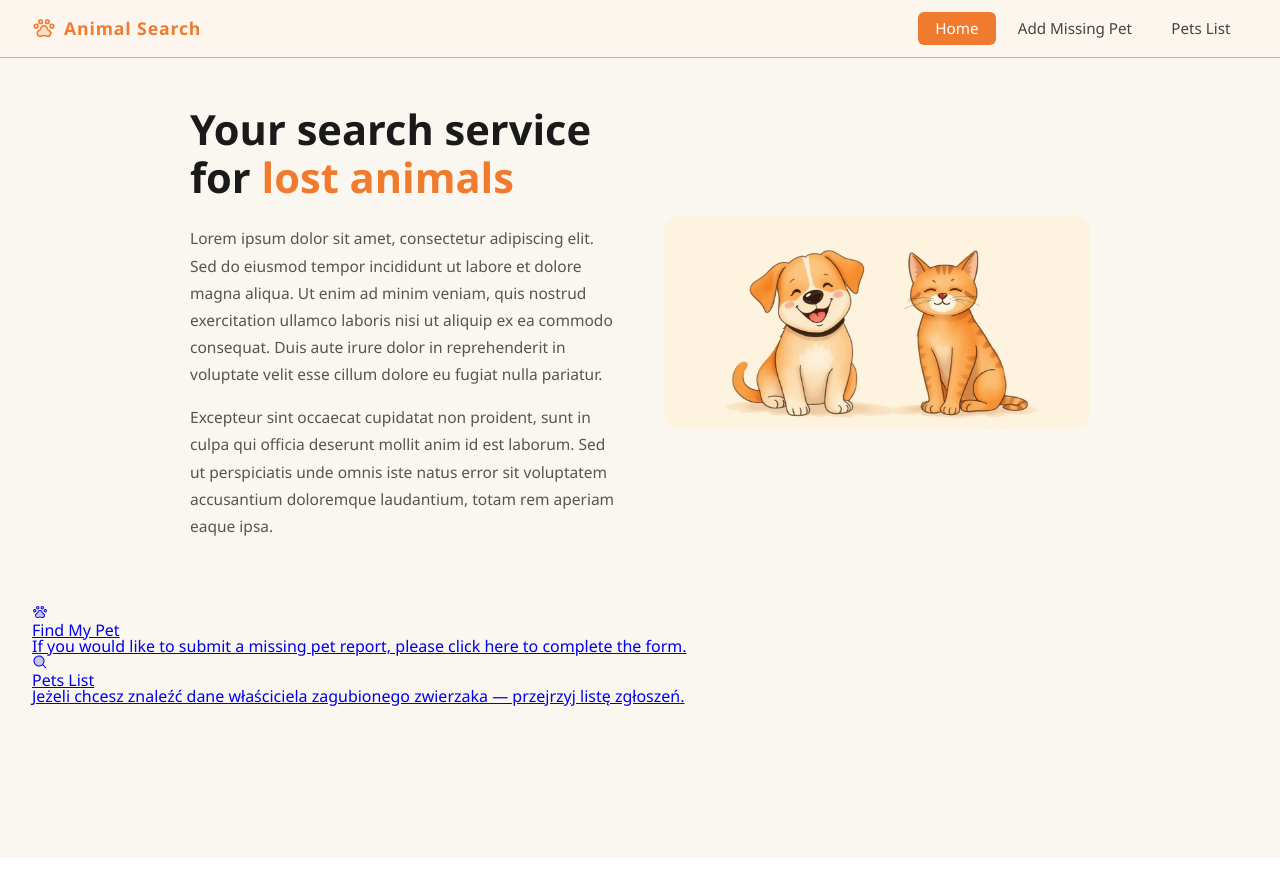
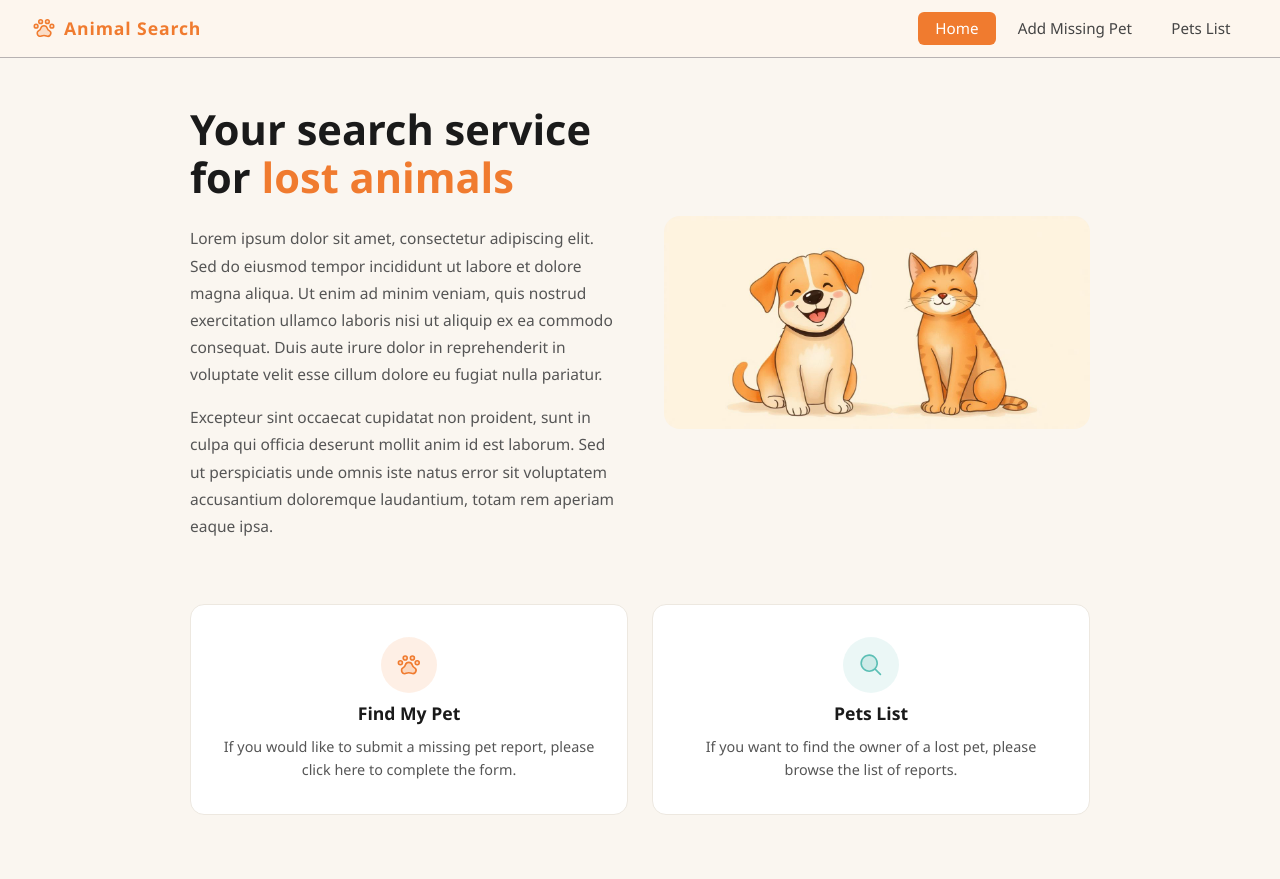
Before and after one commit to IrynaKr1/animal_search, a React (Vite) app in the folder client/: page / in a window 1280 px wide. Before the commit the page ends 858 px from the top, so only its background shows below. Built offline with nearby package versions, Linux system fonts and the light colour scheme.

Commit message:
Addcards style

```diff
--- a/client/src/pages/HomePage/HomePage.module.scss
+++ b/client/src/pages/HomePage/HomePage.module.scss
@@ -14,6 +14,8 @@ $font: 'Segoe UI', Tahoma, Geneva, Verdana, sans-serif;
   font-family: $font;
   box-sizing: border-box;
 }
+
+// Style about us section
 
 .about_us {
   display: grid;
@@ -75,3 +77,65 @@ $font: 'Segoe UI', Tahoma, Geneva, Verdana, sans-serif;
   height: 100%;
   object-fit: cover;
 }
+
+// Style card section
+
+.cards {
+  display: grid;
+  grid-template-columns: 1fr 1fr;
+  gap: 1.5rem;
+  max-width: 900px;
+  margin: 0 auto;
+
+  @media (max-width: 560px) {
+    grid-template-columns: 1fr;
+  }
+}
+
+.card {
+  background-color: #ffffff;
+  border: 1px solid #ede8e0;
+  border-radius: 14px;
+  padding: 2rem 1.75rem;
+  text-decoration: none;
+  display: flex;
+  flex-direction: column;
+  align-items: center;
+  text-align: center;
+  gap: 0.75rem;
+  transition: box-shadow 0.2s ease, transform 0.2s ease;
+
+  &:hover {
+    box-shadow: 0 6px 20px rgba(0, 0, 0, 0.08);
+    transform: translateY(-2px);
+  }
+}
+
+.card_icon {
+  width: 3.5rem;
+  height: 3.5rem;
+  border-radius: 50%;
+  background-color: rgba($primary, 0.12);
+  color: $primary;
+  font-size: 1.6rem;
+  display: flex;
+  align-items: center;
+  justify-content: center;
+}
+.card_icon_search {
+  background-color: rgba($teal, 0.12);
+  color: $teal;
+}
+.card_title {
+  font-size: 1.1rem;
+  font-weight: 700;
+  color: $text-dark;
+  margin: 0;
+}
+
+.card_desc {
+  font-size: 0.9rem;
+  line-height: 1.65;
+  color: $text-muted;
+  margin: 0;
+}
--- a/client/src/pages/HomePage/index.jsx
+++ b/client/src/pages/HomePage/index.jsx
@@ -49,13 +49,13 @@ function HomePage () {
         </Link>
 
         <Link to='/pets' className={styles.card}>
-          <div className={`${styles.card_icon} ${styles.card_icon_teal}`}>
+          <div className={`${styles.card_icon} ${styles.card_icon_search}`}>
             <PiMagnifyingGlassDuotone />
           </div>
           <h2 className={styles.card_title}>Pets List</h2>
           <p className={styles.card_desc}>
-            Jeżeli chcesz znaleźć dane właściciela zagubionego zwierzaka —
-            przejrzyj listę zgłoszeń.
+            If you want to find the owner of a lost pet, please browse the list
+            of reports.
           </p>
         </Link>
       </section>
```
